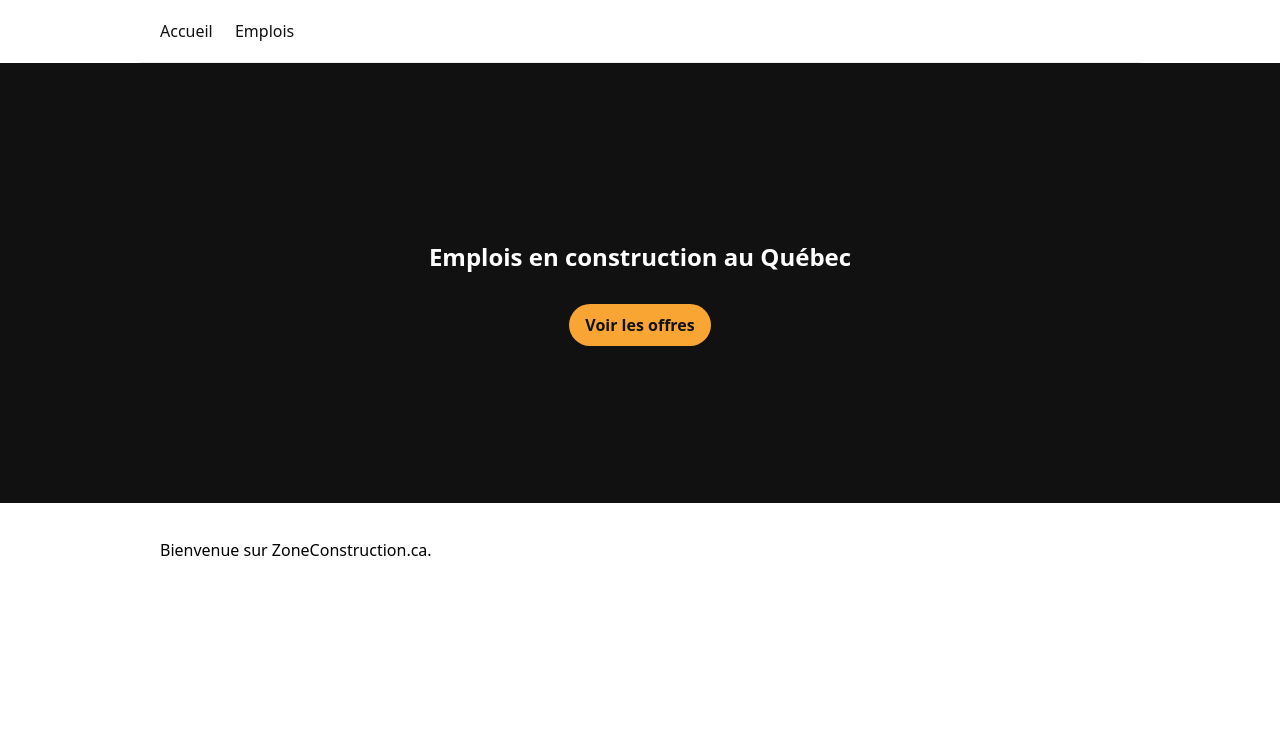
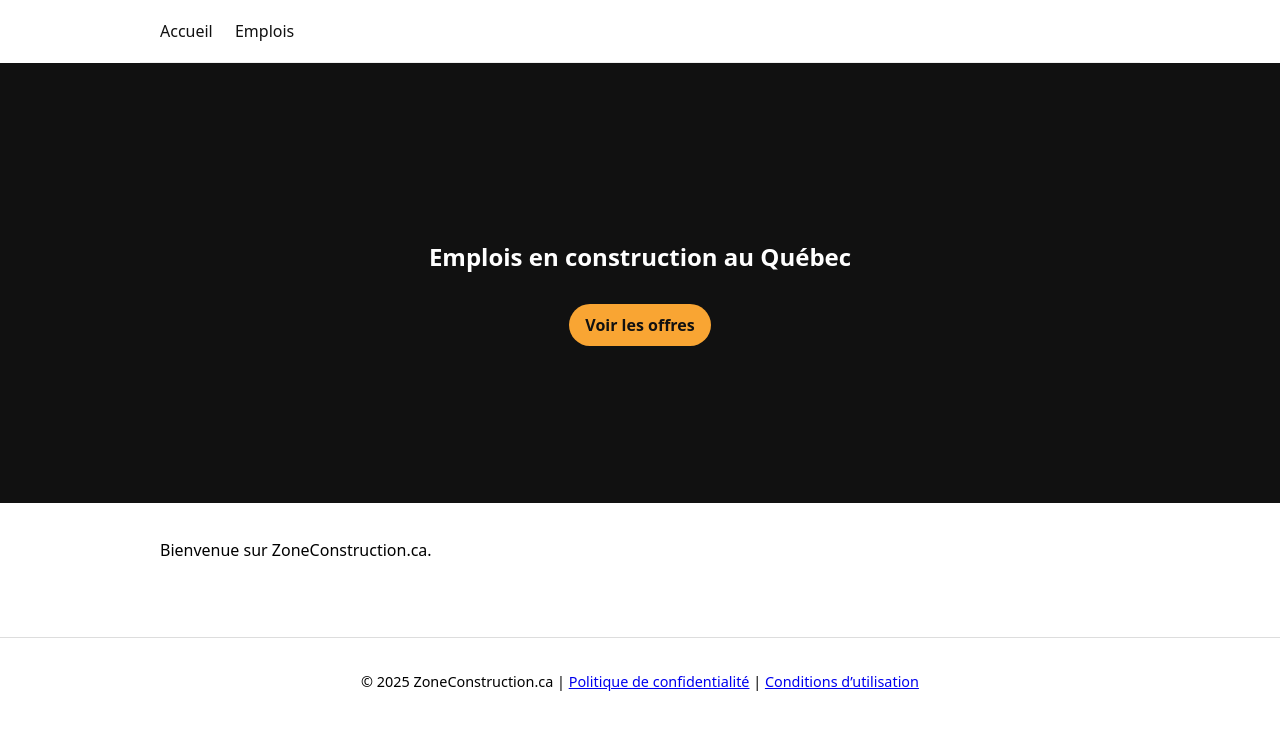
Before and after one commit to smsjob/zoneconstruction, a plain HTML site: page index.html in a window 1280 px wide. Drawn offline with Linux system fonts and the light colour scheme.

Commit message:
Update index.html

```diff
--- a/index.html
+++ b/index.html
@@ -30,4 +30,9 @@
     <p>Bienvenue sur ZoneConstruction.ca.</p>
   </div>
 </body>
+  <footer style="border-top:1px solid #ddd;margin-top:40px;padding:20px;text-align:center;font-size:0.9rem">
+  <p>&copy; 2025 ZoneConstruction.ca |
+  <a href="politique.html">Politique de confidentialité</a> |
+  <a href="conditions.html">Conditions d’utilisation</a></p>
+</footer>
 </html>
```
